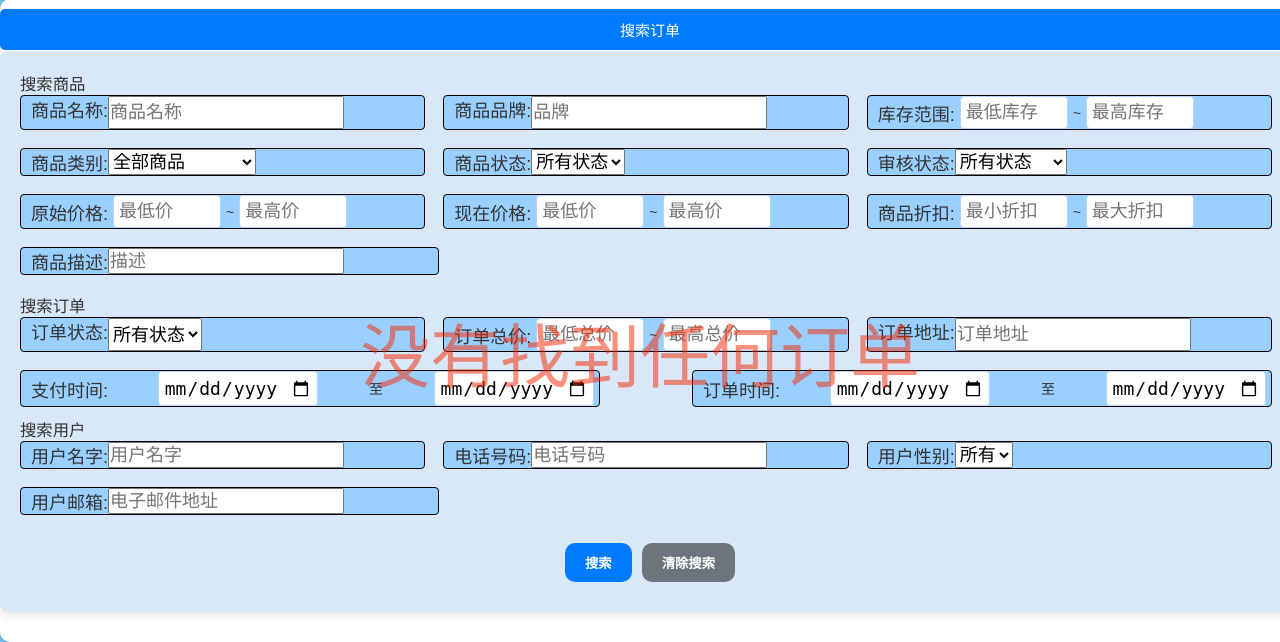
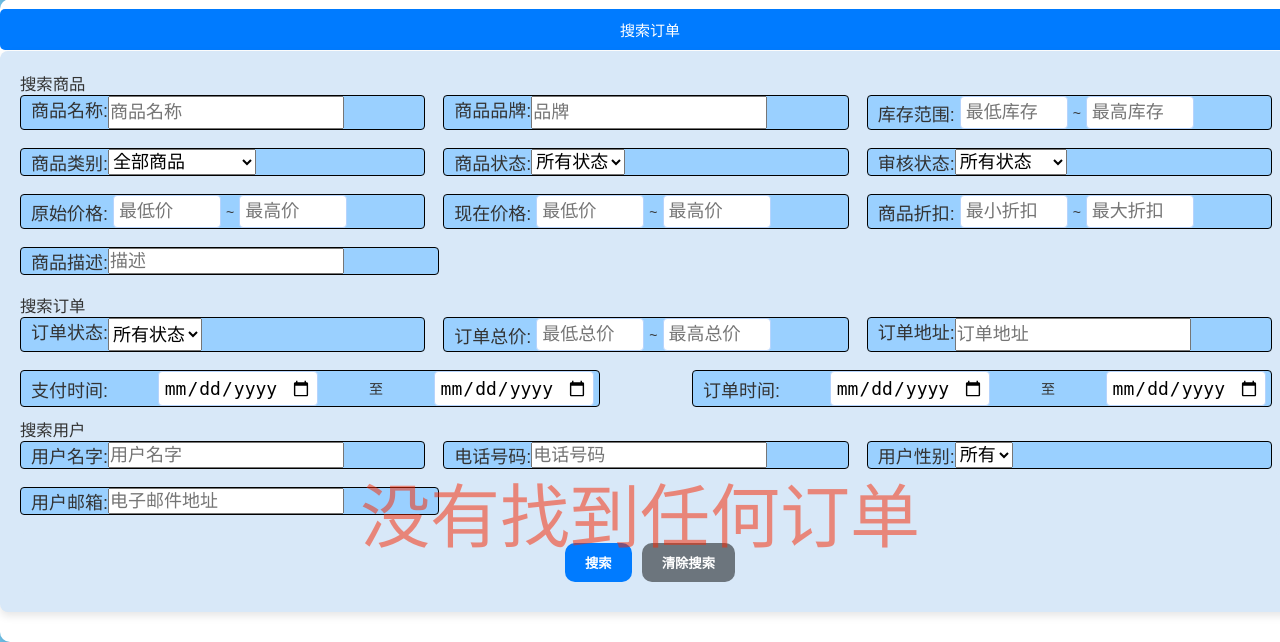
Before and after one commit to ggggyw/test1, a Django app: page /shop/shoppage/shop_order/ in a window 1280 px wide. Shown: the part 198-840 px from the top of the page. Run offline with Django 5.2, Linux system fonts and the light colour scheme; data that the repository does not hold is empty.

Commit message:
Update shop_order.html

```diff
--- a/templates/shop_order.html
+++ b/templates/shop_order.html
@@ -557,7 +557,7 @@
             display: none; /* 默认不显示，通过JavaScript控制显示 */
             animation: fadeInToRed 2s ease infinite; /* 添加淡入淡出的无限循环动画，每次动画持续3秒 */
             position: fixed; /* 使用固定定位，确保元素即使在页面滚动时也保持在预定位置 */
-            bottom: 25%; /* 相对于视口底部的位置，调整这个值可以控制元素距离底部的高度 */
+            bottom: 5%; /* 相对于视口底部的位置，调整这个值可以控制元素距离底部的高度 */
             left: 50%; /* 相对于视口左侧的位置，保证元素水平居中 */
             transform: translateX(-50%); /* 水平居中元素；由于是相对于左侧50%定位，需要左移元素宽度的50%来实现居中 */
             width: 100%; /* 元素宽度设置为100%，这样文本居中可以相对于整个视口宽度居中 */
```
